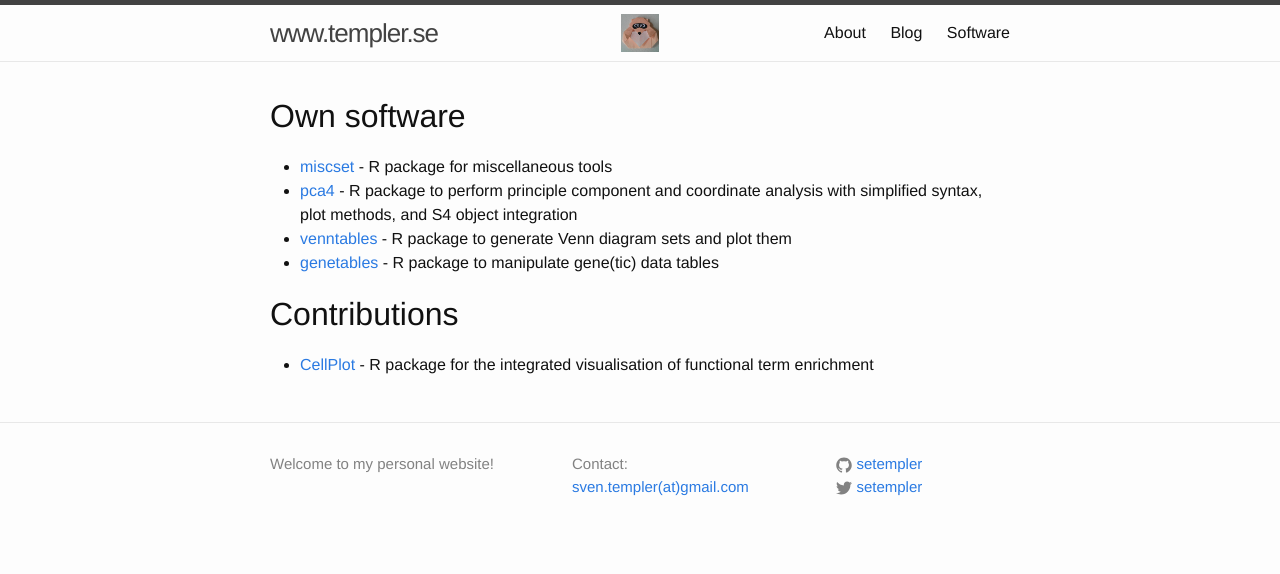
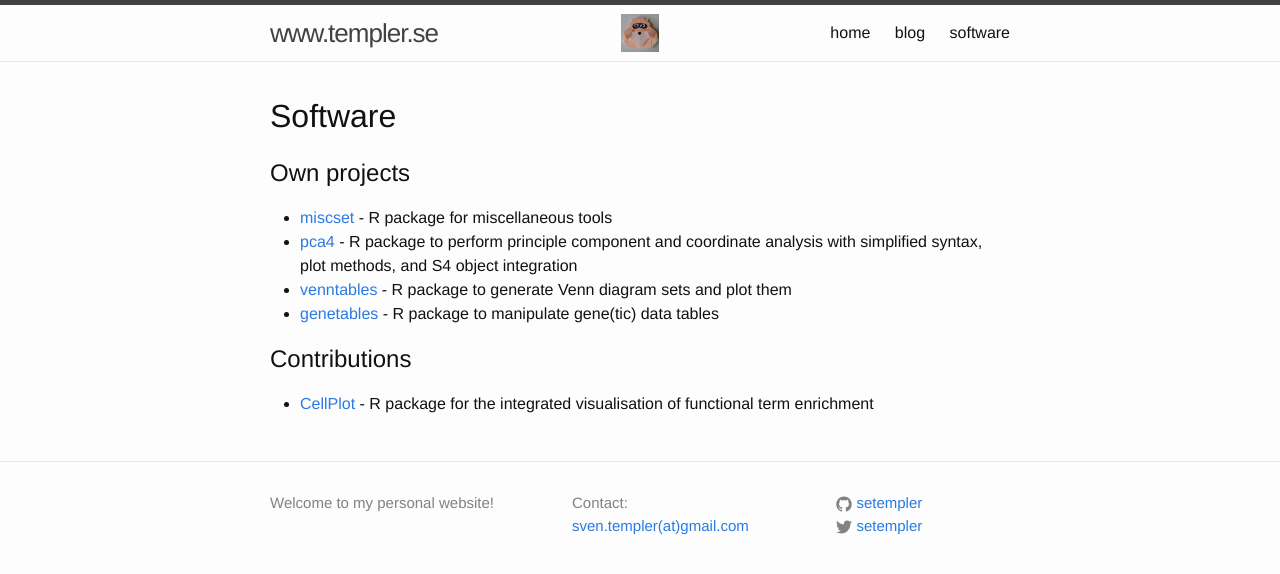
Before and after one commit to pmdbio/setempler.github.io, a Jekyll site: the page built from software.md, in a window 1280 px wide. Shown: the top 574 px of the page. Built offline with Jekyll 4.4.1, drawn with Linux system fonts in a browser that asks for light colours.

Commit message:
adjusted header

```diff
--- a/software.md
+++ b/software.md
@@ -1,16 +1,18 @@
 ---
 layout: default
-title: Software
+title: software
 permalink: /software/
 ---
 
-# Own software
+# Software
+
+## Own projects
 
 * [miscset](https://cran.r-project.org/web/packages/miscset/index.html){:target="_blank"} - R package for miscellaneous tools
 * [pca4](https://github.com/setempler/pca4){:target="_blank"} - R package to perform principle component and coordinate analysis with simplified syntax, plot methods, and S4 object integration
 * [venntables](https://github.com/setempler/venntables){:target="_blank"} - R package to generate Venn diagram sets and plot them
 * [genetables](https://github.com/setempler/genetables){:target="_blank"} - R package to manipulate gene(tic) data tables
 
-# Contributions
+## Contributions
 
 * [CellPlot](https://github.com/dieterich-lab/CellPlot){:target="_blank"} - R package for the integrated visualisation of functional term enrichment
```
Also changed, not shown: about.md (+5 -1 lines), blog.md (+3 -4 lines).
